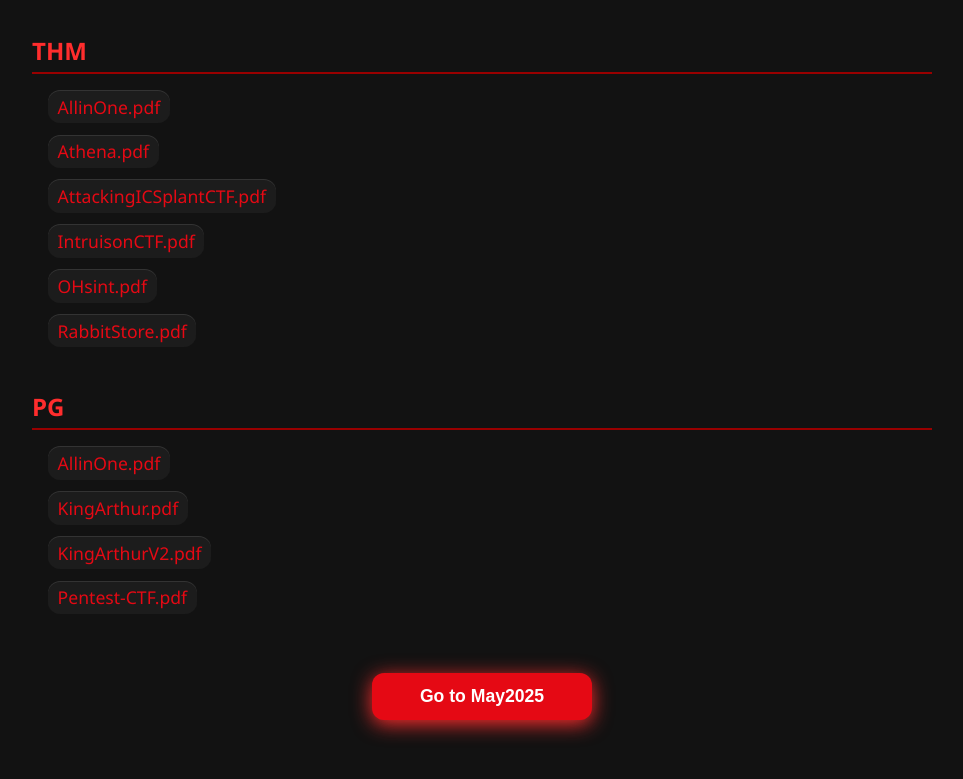
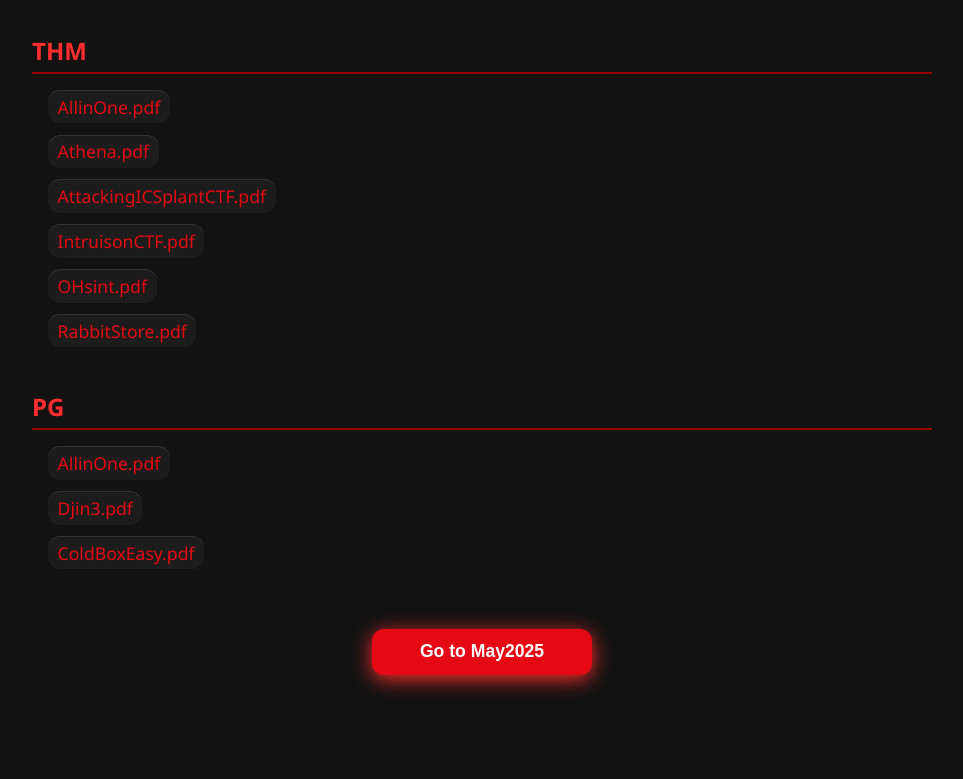
Before and after one commit to Retro023/Website, a plain HTML site: page ctfoverview.html in a window 1280 px wide. Shown: the part 109-888 px from the top of the page, without its empty margins (158-1121 px from the left). After the commit the page ends 864 px from the top, so only its background shows below. Drawn offline with Linux system fonts and the light colour scheme.

Commit message:
Update ctfoverview.html
added PG notes

```diff
--- a/ctfoverview.html
+++ b/ctfoverview.html
@@ -170,9 +170,8 @@
   <h2>PG</h2>
   <ul>
     <li><a href="PG/AllinOne.pdf" target="_blank" rel="noopener">AllinOne.pdf</a></li>
-    <li><a href="PG/KingArthur.pdf" target="_blank" rel="noopener">KingArthur.pdf</a></li>
-    <li><a href="PG/KingArthurV2.pdf" target="_blank" rel="noopener">KingArthurV2.pdf</a></li>
-    <li><a href="PG/Pentest-CTF.pdf" target="_blank" rel="noopener">Pentest-CTF.pdf</a></li>
+    <li><a href="PG/Djin3.pdf" target="_blank" rel="noopener">Djin3.pdf</a></li>
+    <li><a href="PG/coldboxeasy.pdf" target="_blank" rel="noopener">ColdBoxEasy.pdf</a></li>
   </ul>
 
   <div class="bottom-button-container">
```
